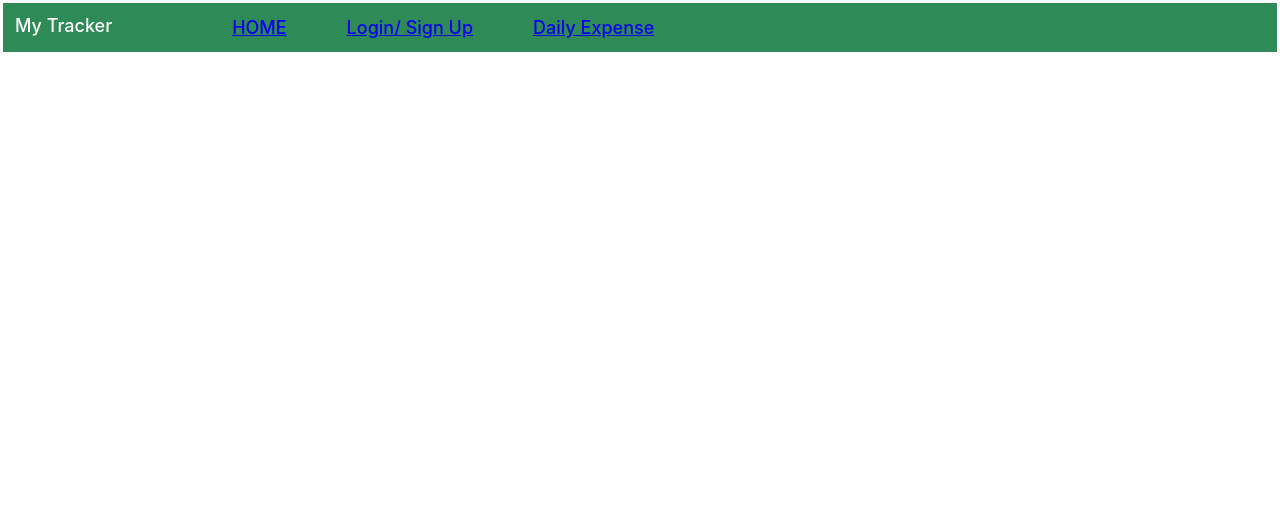
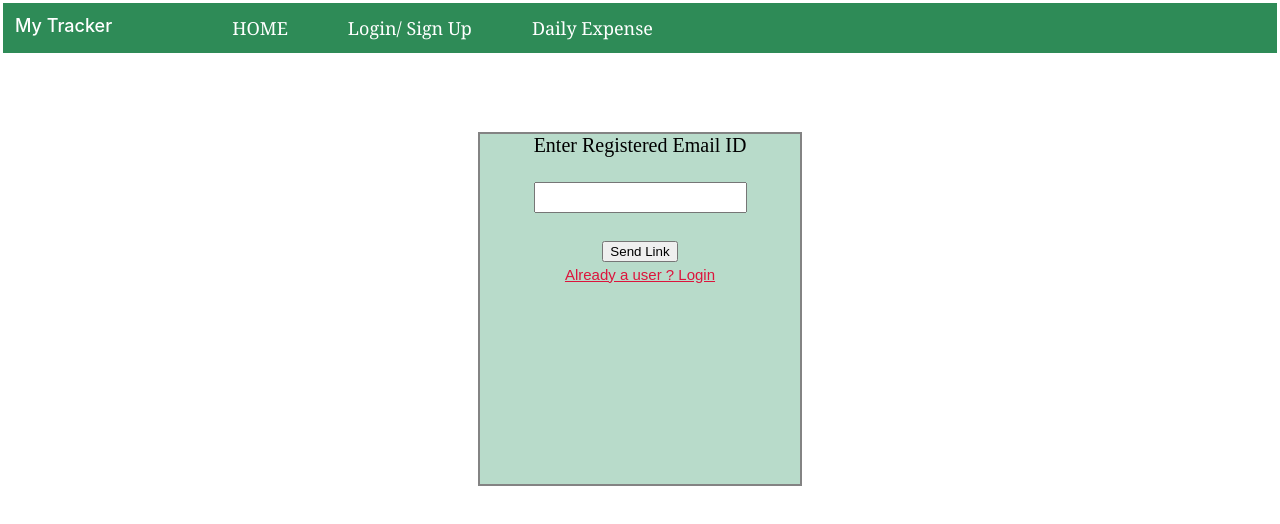
Before and after one commit to Komalone/expTracker, a React (Create React App) app: page /forgetpassword in a window 1280 px wide. Shown: the top 524 px of the page. Built offline with nearby package versions, Linux system fonts and the light colour scheme.

Commit message:
6th task

```diff
--- a/src/App.js
+++ b/src/App.js
@@ -1,12 +1,17 @@
-import React,{ Fragment} from 'react';
+import React,{ Fragment, useContext} from 'react';
 import {Route, Routes} from 'react-router-dom'
 import './App.css';
 import Authentication from './component/Auth File/AuthPage';
 import Main from './component/Pages/Main';
 import Header from './component/Pages/Header';
 import Profile from './component/Pages/Profile';
+import AuthContext from './component/Auth File/authContext';
+import ForgetPassword from './component/Auth File/ForgetPswd';
 
 function App() {
+  const auth= useContext(AuthContext);
+  const isLogin= auth.isLoggedIn;
+  console.log(isLogin);
   return (
     <Fragment>
       <headers>
@@ -14,9 +19,9 @@ function App() {
       </headers>
   <main>
         <Routes>
-        <Route path='/main' element={<Main/>}/>
-        <Route path='/' element={<Authentication/>}/>
-        <Route path='/completeprofile' element={<Profile/>}/>
+        <Route path='/' element={!isLogin ? <Authentication/> : <Main/>}/>
+        <Route path='/completeprofile' element={!isLogin ? <Authentication/> : <Profile/>}/>
+        <Route path='/forgetpassword' element={<ForgetPassword/>}/>
         </Routes>
       </main>
     </Fragment>
--- a/src/component/Auth File/AuthPage.js
+++ b/src/component/Auth File/AuthPage.js
@@ -1,5 +1,5 @@
 import React, { useContext, useRef, useState } from 'react';
-import {useNavigate} from 'react-router-dom';
+import {useNavigate, Link} from 'react-router-dom';
 import AuthContext from './authContext';
 import './auth.css';
 
@@ -52,7 +52,7 @@ const Authentication = () => {
                 localStorage.setItem('token', resp.idToken);
                 localStorage.setItem('email', resp.email)
                 authCtx.login();
-                navigate("/main")
+                navigate("/")
             })
         }else{
             const data= res.json();
@@ -82,8 +82,8 @@ const Authentication = () => {
         <input type='password' id='password2' required ref={confPswdInput} />
       </div>}
       <div className='actions'>
-       {<button>{isLogin ? 'Login' : 'Create Account'}</button>}
-
+       {isLogin && <Link to='/forgetpassword' > Forget Password ?</Link>}<br/>
+       <button>{isLogin ? 'Login' : 'Create Account'}</button>
       </div>
     </form>
     <div className='toggle'>
--- /dev/null
+++ b/src/component/Auth File/ForgetPswd.js
@@ -0,0 +1,58 @@
+import { Fragment, useState } from 'react';
+import { Link, useNavigate } from 'react-router-dom';
+import './auth.css';
+
+const ForgetPassword=()=>{
+    const [email, setEmail]= useState();
+    const [send, setSend]= useState(false)
+
+    const navigate=useNavigate()
+
+    const emailHandler=(e)=>{
+        setEmail(e.target.value);
+    }
+
+    const submitHandler=(e)=>{
+        e.preventDefault();
+        setSend(true);
+        fetch("https://identitytoolkit.googleapis.com/v1/accounts:sendOobCode?key=AIzaSyDgHb63575x-JMe_nLV3p1wqHRtBRS6j28",{
+            method: "POST",
+            body:JSON.stringify({
+                requestType:"PASSWORD_RESET",
+                email:email
+            }),
+            headers:{'Content-Type': 'application/json'}
+        }).then((res)=>{
+            setSend(false);
+            const data=res.json();
+            data.then((resp)=>{
+                console.log(resp);
+                if(resp.error){
+                    alert(resp.error.message);
+                }else{
+                    alert('Check your Mail and Reset Password');
+                    navigate('/')
+                }
+            })
+        }).catch((err)=>{
+            console.log(err)
+            setSend(false);
+        })
+    }
+
+    return (
+        <Fragment>
+            <form className='form'>
+                <div className='forget'>
+                <label>Enter Registered Email ID</label><br/>
+                <input type='email' onChange={emailHandler} value={email}/><br/>
+                {send && <p>Sending link Request... </p>}
+                {!send && <button type='submit' onSubmit={submitHandler}>Send Link</button>}<br/>
+                <Link to='/'>Already a user ? Login</Link>
+                </div>
+            </form>
+        </Fragment>
+    );
+}
+
+export default ForgetPassword;
--- a/src/component/Auth File/auth.css
+++ b/src/component/Auth File/auth.css
@@ -19,10 +19,20 @@
     color: antiquewhite;
     background-color: darkcyan;
 }
+.actions a, .forget a{
+    color: crimson;
+    font-size: 15px;
+    font-family: Arial, Helvetica, sans-serif;
+}
 .control{
     margin: 10px;
     font-family: inherit;
     font-size: 22px;
+}
+.forget input{
+    font-size: 15px;
+    margin: 25px;
+    padding: 5px;
 }
 .toggle{
     text-align: center;
--- a/src/component/Pages/Header.js
+++ b/src/component/Pages/Header.js
@@ -8,9 +8,9 @@ const Header=()=>{
             <Navbar.Brand>My Tracker</Navbar.Brand>
             <Navbar.Collapse id="basic">
                 <Nav><ul>
-                    <li><NavLink to="/main">HOME</NavLink></li>
+                    <li><NavLink to="/">HOME</NavLink></li>
                     <li><NavLink to="/">Login/ Sign Up</NavLink></li>
-                    <li><NavLink to="/main">Daily Expense</NavLink></li>
+                    <li><NavLink to="/">Daily Expense</NavLink></li>
                     </ul></Nav>
             </Navbar.Collapse>
             </div>
--- a/src/component/Pages/Main.js
+++ b/src/component/Pages/Main.js
@@ -1,8 +1,21 @@
-import { Fragment } from "react";
+import { Fragment,
+    useContext,
+    useState
+} from "react";
 import { Link } from "react-router-dom";
 import './main.css'
+import AuthContext from "../Auth File/authContext";
 
 const Main=()=>{
+     const authCtx= useContext(AuthContext);
+     const [log,setLog]=useState(true);
+     console.log(log)
+
+    const logoutHandler=()=>{
+        //setLog(false);
+        setLog(authCtx.logout)
+
+    }
 
     const verifyHandler=(e)=>{
         e.preventDefault();
@@ -31,7 +44,8 @@ const Main=()=>{
         <div className="right">Complete your Profile
         <Link to="/completeprofile"> Complete Now </Link></div>
         </div>
-        <div>
+        <div className="mainBtn">
+             <button className="verifyBtn" onClick={logoutHandler} >Logout</button><br/>
             <button className="verifyBtn" onClick={verifyHandler}> Verify Email </button>
         </div>
         </Fragment>
--- a/src/component/Pages/main.css
+++ b/src/component/Pages/main.css
@@ -16,9 +16,11 @@ section{
     display: flex;
     margin: 0cm;
 }
-#basic li{
+#basic li a{
     margin: 1px 30px;
     color: white;
+    text-decoration: none;
+    font-family: Cambria, Cochin, Georgia, Times, 'Times New Roman', serif;
 }
 .main{
     display: flex;
@@ -66,11 +68,13 @@ section{
     font-size: 15px;
 }
 .verifyBtn{
-    position: absolute;
-    right: 80px;
+    margin: 4px;
     font-size: 15px;
     padding: 1px 30px;
-    border-radius: 10px;
-    background-color: rgb(33, 95, 95);
-    color: aliceblue;
 }
+.mainBtn{
+    display: inline-table;
+    margin: 0px 30px;
+    position: absolute;
+    right: 0px;
+}
```
